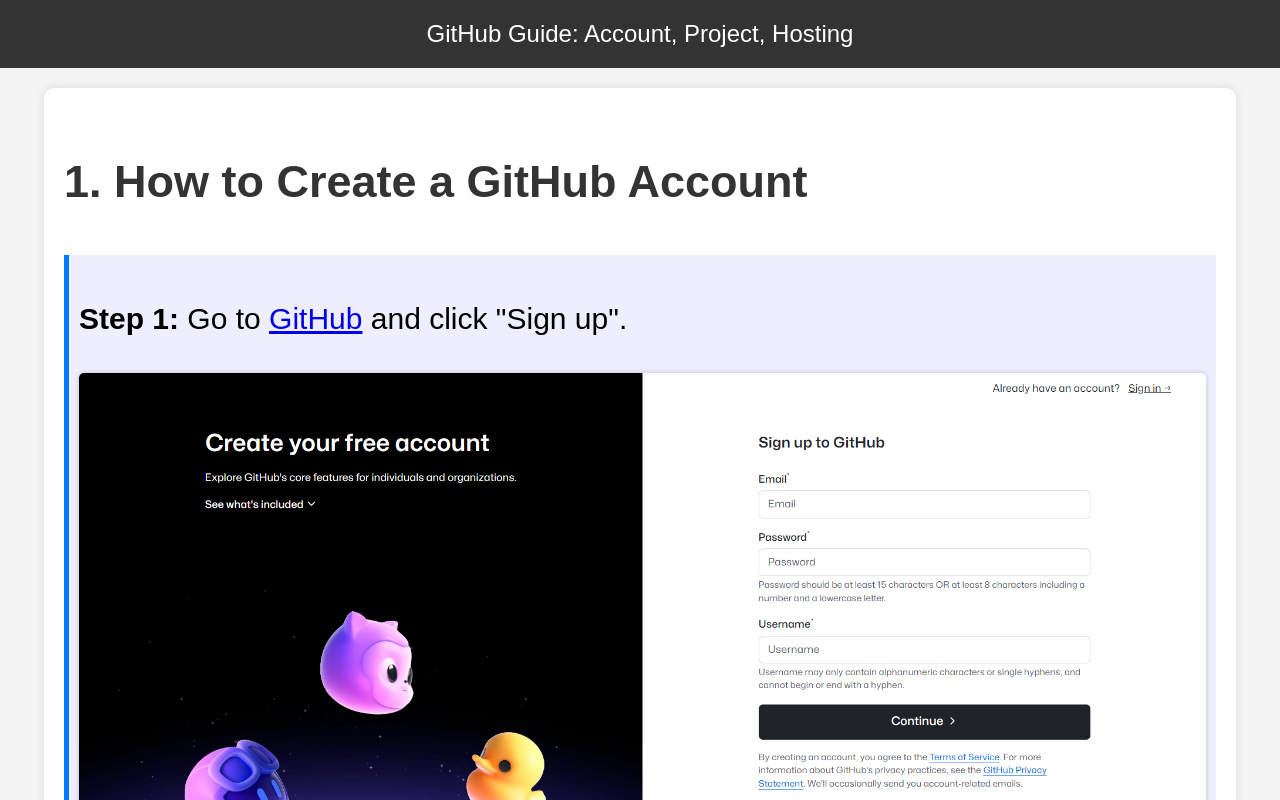
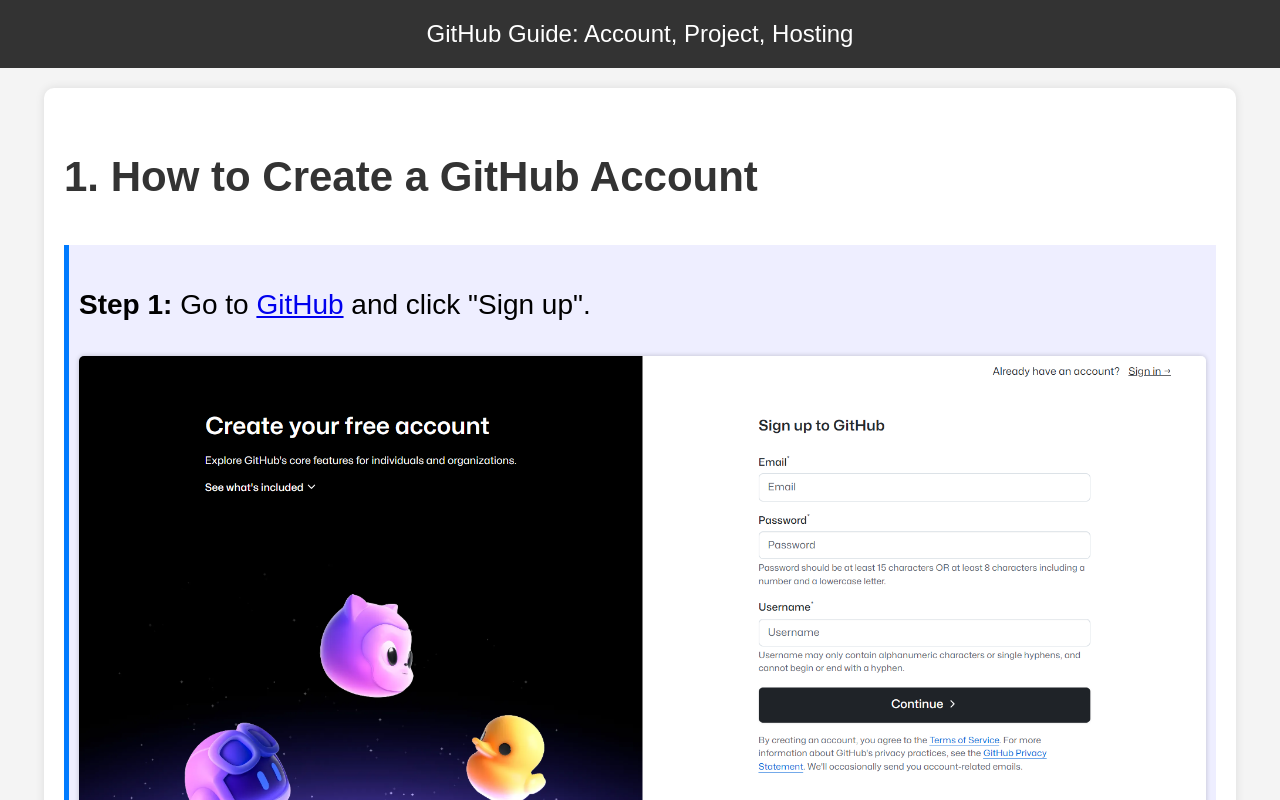
Before and after one commit to GGp-2025/Github-Guide-, a plain HTML site: page index.html in a window 1280 px wide. Shown: the top 800 px of the page. Drawn offline with Linux system fonts and the light colour scheme.

Commit message:
index.html

```diff
--- a/index.html
+++ b/index.html
@@ -11,7 +11,7 @@
         margin: 0;
         padding: 0;
         background-color: #f4f4f4;
-        font-size: 30px;
+        font-size: 28px;
         line-height: 1.6;
       }
       header {
@@ -23,7 +23,7 @@
       }
       .container {
         width: 90%;
-        max-width: 1400px;
+        max-width: 1350px;
         margin: auto;
         background: white;
         padding: 20px;
```
